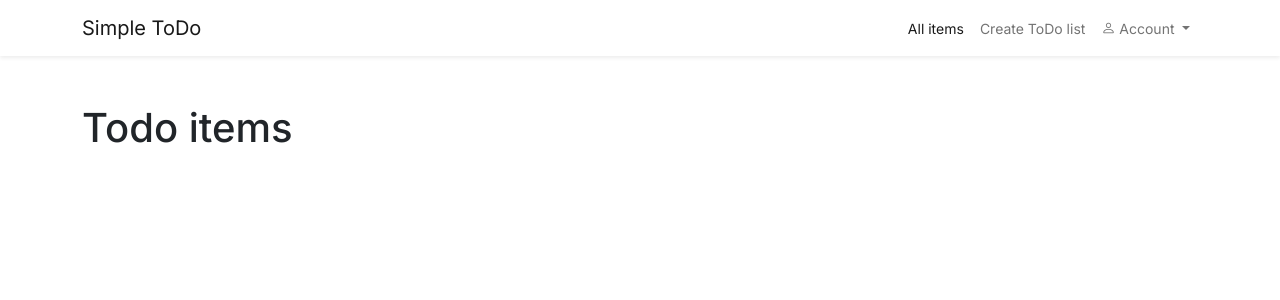
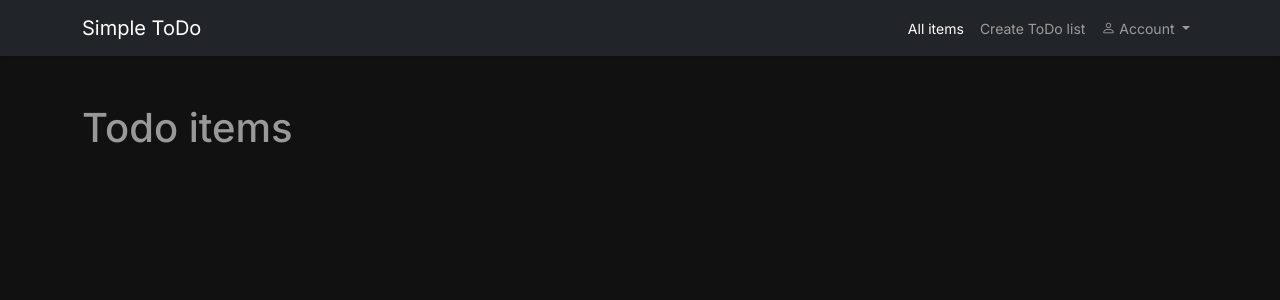
Before and after one commit to paulnyabaro/simple_todo, a Django app: page / in a window 1280 px wide. Shown: the top 300 px of the page. Run offline with Django 4.2, Linux system fonts and the light colour scheme; data that the repository does not hold is empty.

Commit message:
Updated colors

```diff
--- a/simple_todo/base/static/css/style.css
+++ b/simple_todo/base/static/css/style.css
@@ -8,6 +8,8 @@
 body{
     font-family: 'Inter', sans-serif;
     font-size: 14px;
+    background-color: #111;
+    color: #999;
 }
 form{
     accent-color: green;
--- a/simple_todo/base/templates/base/base.html
+++ b/simple_todo/base/templates/base/base.html
@@ -11,7 +11,7 @@
     <link rel="stylesheet" href="{% static 'css/style.css' %}">
 </head>
 <body>
-    <nav class="navbar navbar-expand-lg navbar-light bg-white shadow-sm">
+    <nav class="navbar navbar-expand-lg navbar-dark bg-dark shadow-sm">
         <div class="container">
             <a class="navbar-brand" href="{% url 'index' %}">Simple ToDo</a>
             <button class="navbar-toggler" type="button" data-bs-toggle="collapse" data-bs-target="#navbarSupportedContent" aria-controls="navbarSupportedContent" aria-expanded="false" aria-label="Toggle navigation">
--- a/simple_todo/base/templates/base/index.html
+++ b/simple_todo/base/templates/base/index.html
@@ -7,7 +7,7 @@
     <div class="row">
         {% for todo in todo_items %}
             <div class="col-md-4">
-                <div class="card p-3 mb-3">{{ todo.name }}
+                <div class="card bg-dark p-3 mb-3">{{ todo.name }}
                     {% if todo.item_set.all %}
                     <ul class="ps-3 mb-0">
                         {% for item in todo.item_set.all %}
--- a/simple_todo/base/templates/base/list.html
+++ b/simple_todo/base/templates/base/list.html
@@ -30,7 +30,7 @@
             {% endif %}
             {% endfor %}
             {% else %}
-            <div class="alert alert-dark">
+            <div class="alert bg-dark">
                 No items available yet!
             </div>
             {% endif %}
```
Also changed, not shown: other parts of simple_todo/base/static/css/style.css (+4 -0 lines), other parts of simple_todo/base/templates/base/index.html (+2 -2 lines).
